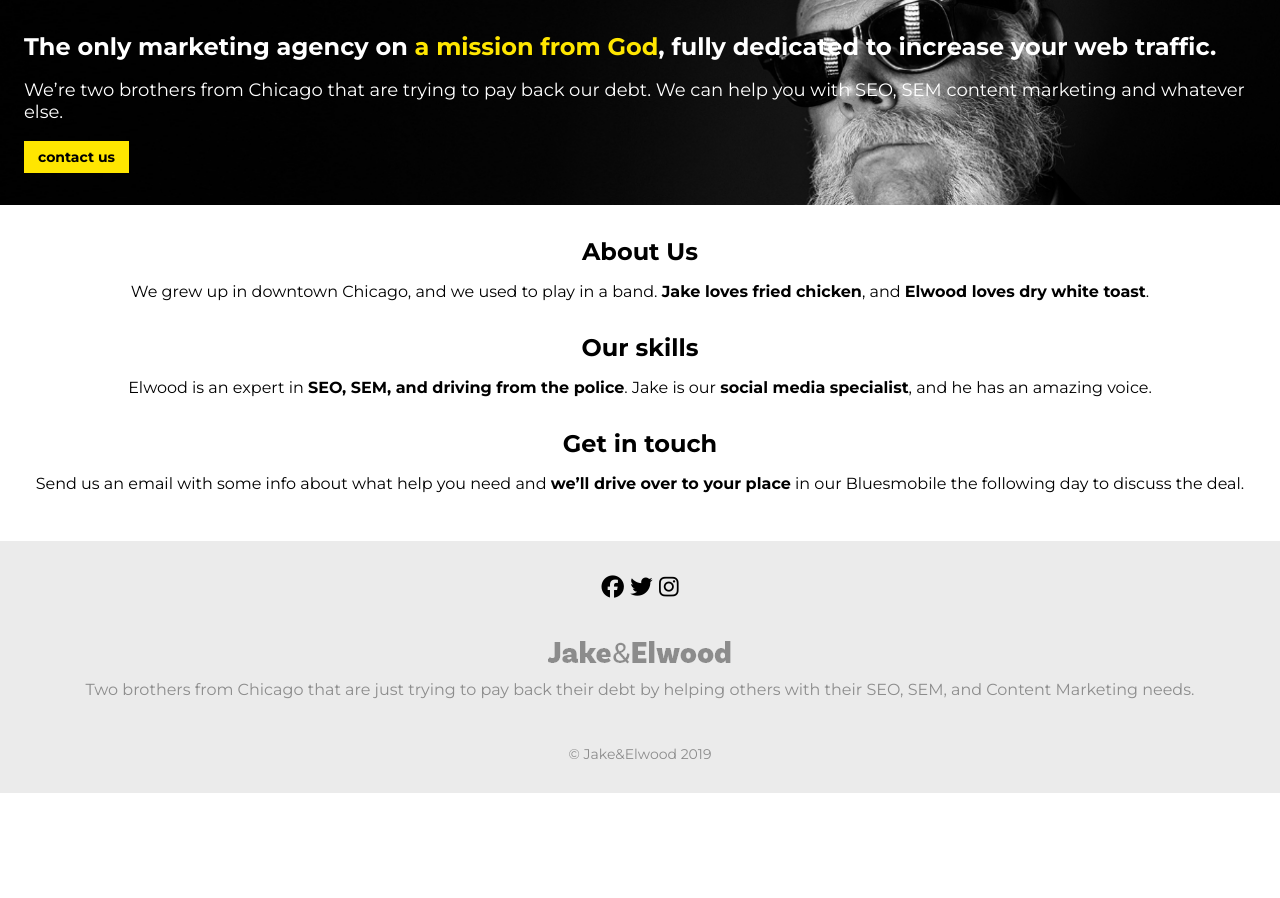
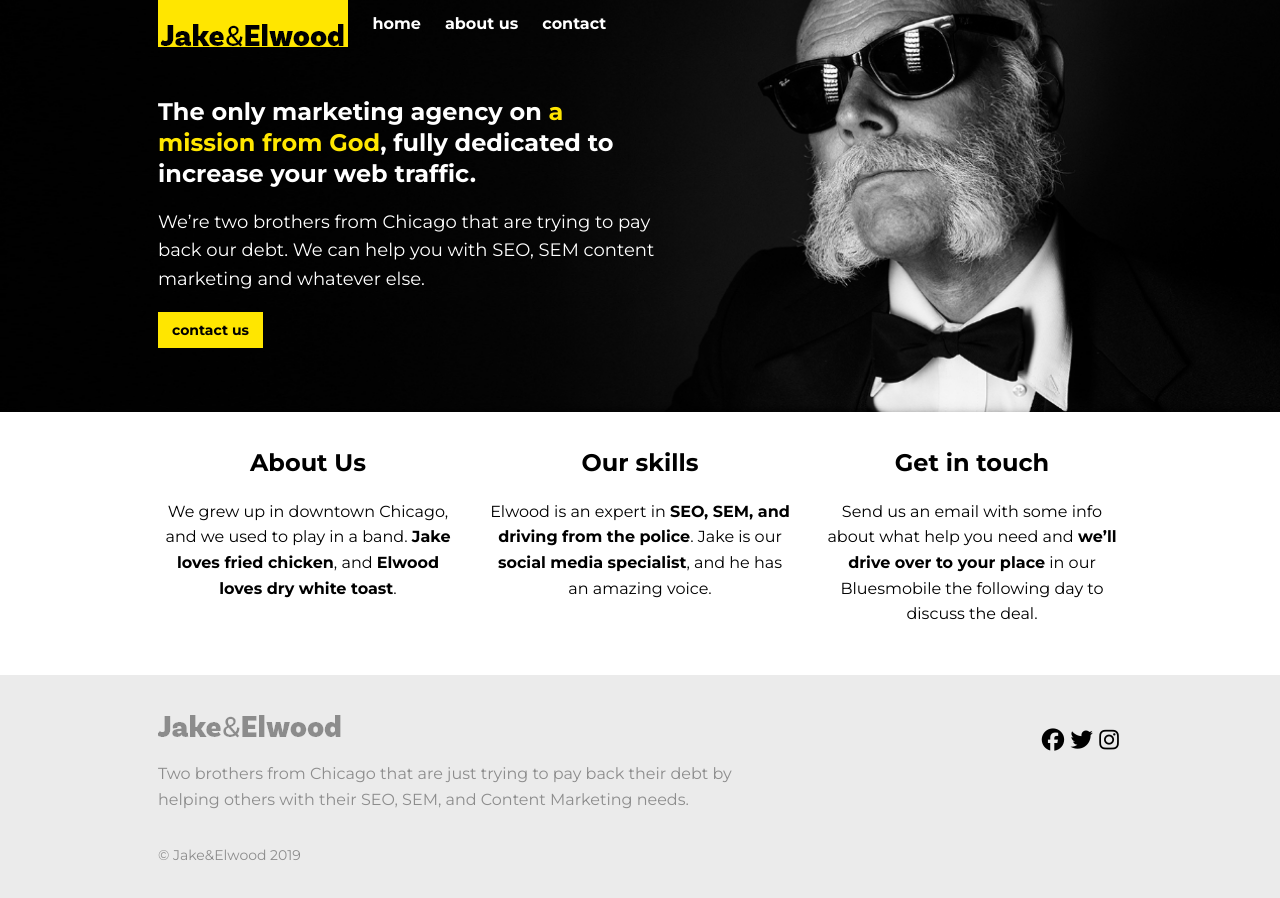
Before and after one commit to davidlim229/Marketing-Agency-Website, a plain HTML site: page index.html in a window 1280 px wide. Before the commit the page ends 800 px from the top, so only its background shows below. Drawn offline with Linux system fonts and the light colour scheme.

Commit message:
Finished homepage

```diff
--- a/css/styles.css
+++ b/css/styles.css
@@ -5,15 +5,35 @@
 body {
     margin: 0;
     font-family: 'Montserrat', sans-serif;
+    line-height: 1.6;
 }
 
 img {
-    display: block;
+    display: inline-block;
+    max-width: 100%;
 }
 
 /**********
 TYPOGRAPHY
 **********/
+.nav-list {
+    list-style: none;
+    font-weight: 700;
+    padding: 0;
+    font-size: 3rem;
+}
+
+.nav-link {
+    text-decoration: none;
+    color: white;
+    transition: color 250ms;
+}
+
+.nav-link:hover,
+.nav-link:focus {
+    color: #FFE600;
+}
+
 h1,
 h2,
 strong {
@@ -23,6 +43,7 @@ strong {
 
 .intro-heading {
     font-size: 24px;
+    line-height: 1.3;
 }
 
 .intro-subtext {
@@ -90,13 +111,84 @@ LAYOUT
 
 .main-grid {
     display: grid;
-    grid-template-columns: minmax(1.5em, 1fr) auto minmax(1.5em, 1fr);
+    grid-template-columns: minmax(1.5em, 1fr) minmax(300px, 600px) minmax(1.5em, 1fr);
 }
 
+header > *,
 .intro > *,
 .subsections > *,
 footer > * {
     grid-column: 2 / -2;
+}
+
+/* HEADER */
+header {
+    background: black;
+}
+.header-home {
+    width: 100%;
+    position: absolute;
+}
+.header-home {
+    background: transparent;
+}
+
+.header-content {
+    display: flex;
+    flex-direction: row;
+}
+.site-logo {
+    padding: 1em .2em 0;
+    background: #FFE600;
+    align-self: flex-start;
+}
+
+nav {
+    width: 100%;
+    position: fixed;
+    left: 100%;;
+    right: 0;
+    top: 0;
+    bottom: 0;
+    background: black;
+    transition: transform 250ms;
+}
+
+.navigation-open {
+    transform: translateX(-100%);
+}
+
+.close-nav {
+    border: 0;
+    background: 0;
+    color: white;
+    font-size: 3rem;
+    position: absolute;
+    padding: .25em;
+    cursor: pointer;
+}
+
+.open-nav {
+    margin-left: auto;
+    border: 0;
+    background: 0;
+    padding: .5em;
+    color: #fff;
+    cursor: pointer;
+    font-size: 1.5rem;
+}
+
+.close-nav:hover {
+    color: #FFE600;
+}
+
+.nav-list {
+    margin: 0;
+    height: 100%;
+    display: flex;
+    flex-direction: column;
+    align-items: center;
+    justify-content: space-around;
 }
 
 /* INTRO */
@@ -104,8 +196,8 @@ footer > * {
     background: black;
     background-image: url(../img/hero-bg.jpg);
     background-size: cover;
-    background-position: right;
-    padding: 2em 0;
+    background-position: bottom;
+    padding: 6em 0 4em;
 }
 
 /* SUBSECTIONS */
@@ -130,7 +222,14 @@ footer {
 /* FOOTER */
 footer {
     background: #EBEBEB;
-    padding: 1em 0;
+    padding: 2em 0;
+    grid-template-areas:
+        ". social ."
+        ". footer-content ."
+}
+
+.footer-content {
+    grid-area: footer-content;
 }
 
 .social-list {
@@ -139,8 +238,74 @@ footer {
     margin-bottom: 2em;
     display: flex;
     justify-content: center;
+    grid-area: social;
 }
+
 
 .social-link:hover {
     opacity: 50%;
 }
+
+@media (min-width: 400px) {
+    .intro > * {
+        margin-right: 20%;
+    }
+}
+
+@media (min-width: 600px) {
+    .main-grid {
+        grid-template-columns: minmax(2em, 1fr) repeat(3, minmax(150px, 300px)) minmax(2em, 1fr);
+        grid-column-gap: 2em;
+    }
+
+    .intro > * {
+        grid-column: 2 / span 2;
+    }
+
+    .subsections > * {
+        grid-column: span 1;
+        margin-top: 0;
+    }
+
+    section:first-child {
+        grid-column: 2;
+    }
+
+    .header-home nav {
+        background: transparent;
+    }
+
+    .header-content {
+        flex-direction: row;
+    }
+
+    .open-nav,
+    .close-nav {
+        display: none;
+    }
+
+    nav {
+        position: initial;
+    }
+
+    .nav-list {
+        flex-direction: row;
+        justify-content: flex-start;
+    }
+
+    .nav-item {
+        margin-left: 1.5em;
+        font-size: 16px;
+    }
+
+    footer {
+        text-align: left;
+        grid-template-areas:
+            ". footer-content footer-content social .";
+    }
+
+    .social-list {
+        justify-self: end;
+    }
+
+}
--- a/index.html
+++ b/index.html
@@ -9,22 +9,26 @@
         <script src="https://kit.fontawesome.com/ea52bbfdc2.js" crossorigin="anonymous"></script>
     </head>
     <body>
-        <!-- <header class="main-grid">
+        <header class="header-home main-grid">
+            <div class="header-content">
                 <img class="site-logo" src="img/logo.png" alt="logo">
+                <button aria-label="Open navigation" class="open-nav">&#9776;</button>
                 <nav>
+                    <button aria-label="close navigation" class="close-nav">&times;</button>
                     <ul class="nav-list">
                         <li class="nav-item">
-                        <a class="nav-link">home</a>
+                            <a href="#" class="nav-link">home</a>
                         </li>
                         <li class="nav-item">
-                        <a class="nav-link">about us</a>
+                            <a href="#" class="nav-link">about us</a>
                         </li>
                         <li class="nav-item">
-                        <a class="nav-link">contact</a>
+                            <a href="#" class="nav-link">contact</a>
                         </li>
                     </ul>
                 </nav>
-        </header> -->
+            </div>
+        </header>
         <main>
             <div class="intro main-grid">
                 <h1 class="intro-heading">The only marketing agency on <span class="accent-color">a mission from God</span>, fully dedicated to increase your web traffic.</h1>
@@ -58,9 +62,12 @@
                     <a href="#" class="social-link"><i class="fab fa-instagram"></i></a>
                 </li>
             </ul>
+            <div class="footer-content">
                 <img class="footer-logo" src="img/logo.png" alt="logo">
                 <p class="footer-text">Two brothers from Chicago that are just trying to pay back their debt by helping others with their SEO, SEM, and Content Marketing needs.</p>
                 <p class="copyright">© Jake&Elwood 2019</p>
+            </div>
         </footer>
+        <script src="script.js"></script>
     </body>
 </html>
--- /dev/null
+++ b/script.js
@@ -0,0 +1,11 @@
+const closeButton = document.querySelector('.close-nav');
+const openButton = document.querySelector('.open-nav');
+const nav = document.querySelector('nav');
+
+closeButton.addEventListener("click", () => {
+    nav.classList.remove('navigation-open');
+});
+
+openButton.addEventListener("click", () => {
+    nav.classList.add('navigation-open');
+})
```
Lines whose indentation alone changed are shown as unchanged.
